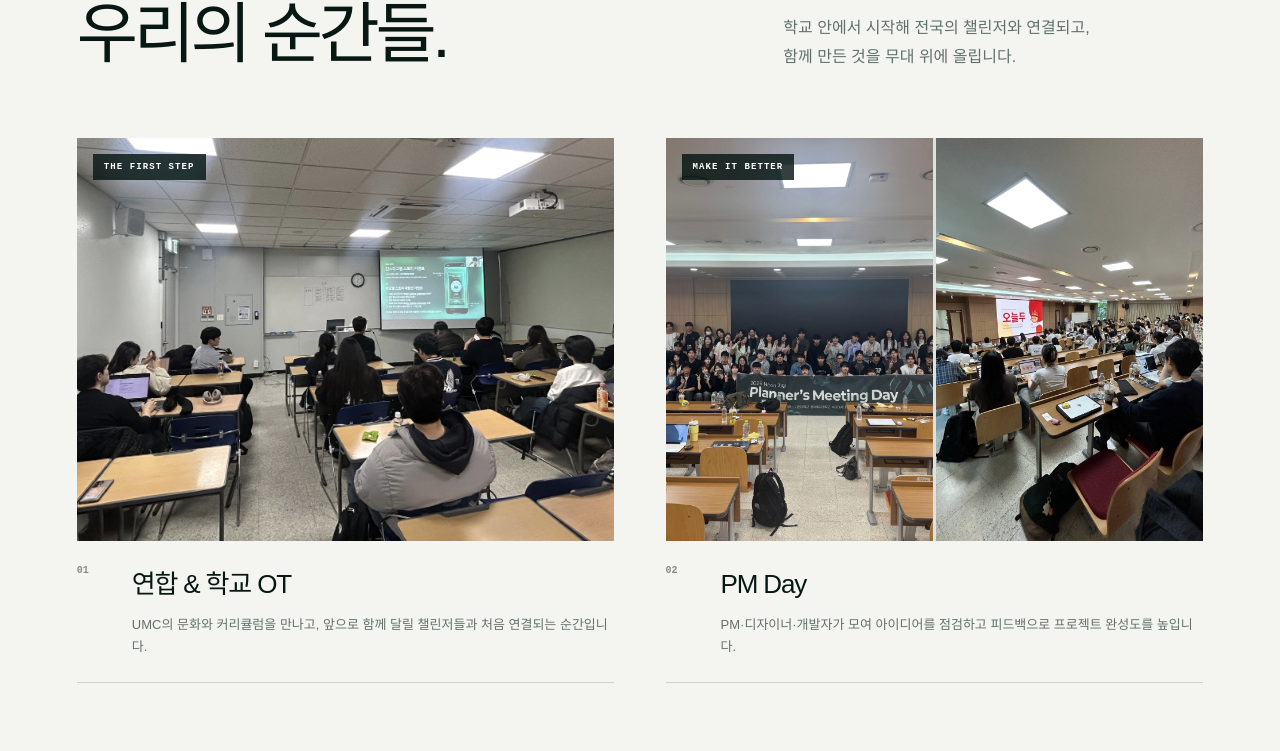
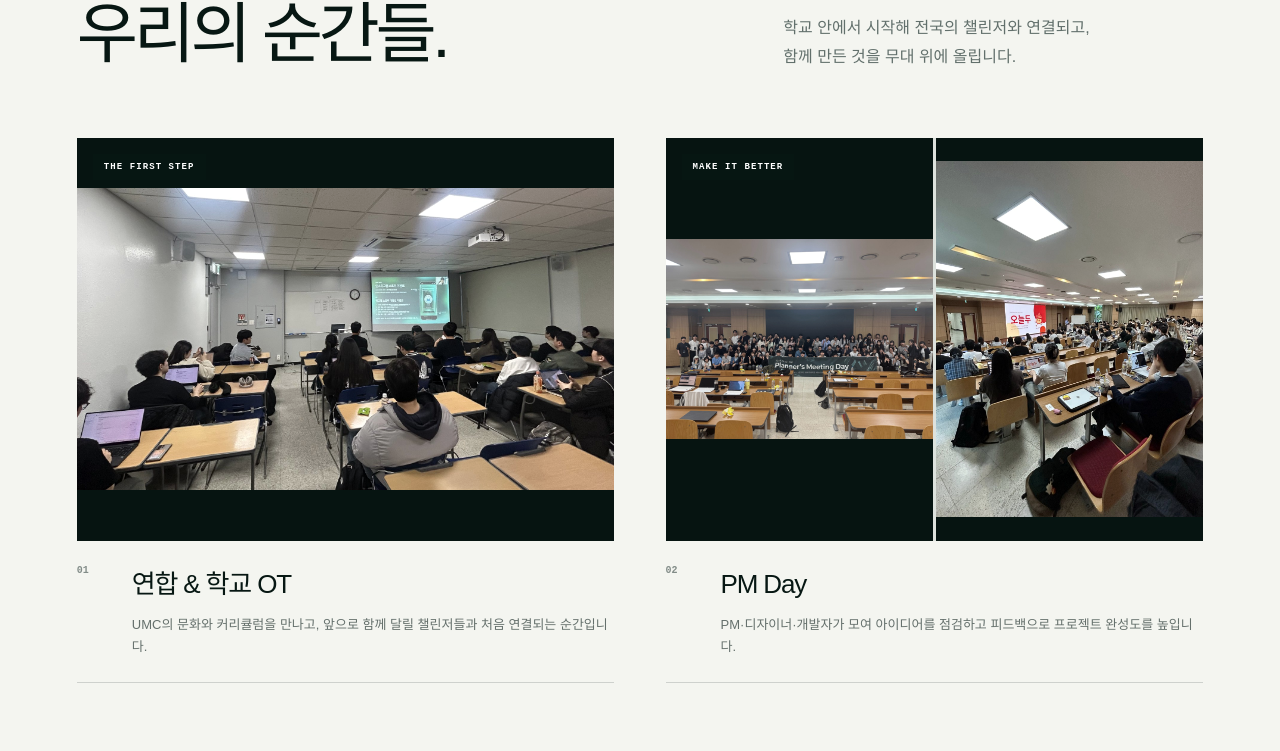
Before and after one commit to Niicka/umm_ad, a Next.js app: page / in a window 1280 px wide. Shown: the part 4972-5723 px from the top of the page. Built offline with nearby package versions, Linux system fonts and the light colour scheme.

Commit message:
fix: preserve event photo framing

```diff
--- a/app/globals.css
+++ b/app/globals.css
@@ -99,7 +99,7 @@ button, a, summary { -webkit-tap-highlight-color:transparent; }
 .event-grid { display:grid; grid-template-columns:repeat(2,minmax(0,1fr)); gap:70px 4vw; align-items:start; }
 .event-card:nth-child(even) { margin-top:0; }
 .event-image { position:relative; overflow:hidden; background:#dde2dd; aspect-ratio:4/3; }
-.event-image img { width:100%; height:100%; object-fit:cover; background:#071713; filter:saturate(.85) contrast(1.02); transition:transform .6s; }
+.event-image img { width:100%; height:100%; object-fit:contain; background:#071713; filter:saturate(.85) contrast(1.02); transition:transform .6s; }
 .event-image.dual { display:grid; grid-template-columns:repeat(2,minmax(0,1fr)); gap:3px; }
 .event-image.dual img { min-width:0; }
 .event-card:hover img { transform:scale(1.03); }
--- a/github-pages/updates.js
+++ b/github-pages/updates.js
@@ -87,7 +87,7 @@
   style.textContent = `.hero h1{line-height:1.08!important}.stats{grid-template-columns:repeat(3,1fr)!important}.benefit-list article:hover{padding:0!important}.university-list{margin-top:18px}.university-list summary{cursor:pointer;font-weight:800}.university-list>div{display:flex;flex-wrap:wrap;gap:8px;margin-top:18px}.university-list>div span{border:1px solid #07171329;border-radius:999px;padding:8px 11px;font-size:12px}.curriculum-tabs{display:flex;flex-wrap:wrap;gap:8px;margin:0 0 28px}.curriculum-tabs button{border:1px solid #ffffff47;border-radius:999px;color:#fff;background:transparent;padding:10px 15px;cursor:pointer;font-weight:700}.curriculum-tabs button.active{background:#12e8a5;border-color:#12e8a5;color:#071713}.curriculum-detail{display:block!important}.curriculum-detail h3{margin-bottom:24px!important}.curriculum-detail ol{margin:0;padding-left:22px;color:#ffffffcf;line-height:2}.event-extra{display:flex;flex-direction:column;justify-content:flex-end;padding:28px;background:linear-gradient(135deg,#082b24,#0b7a60);color:#fff}.event-extra strong{font-size:42px;letter-spacing:-.06em}.event-extra p{max-width:330px;color:#ffffffb3;line-height:1.7}.event-extra span{position:absolute;top:16px;left:16px}@media(max-width:900px){.stats{grid-template-columns:1fr 1fr!important}.stats>div:nth-child(3){border-bottom:0}.curriculum-tabs button{flex:1}}`;
   document.head.append(style);
   const interactionStyle = document.createElement('style');
-  interactionStyle.textContent = `.event-grid{grid-template-columns:repeat(2,minmax(0,1fr))!important;gap:70px 4vw!important}.event-card:nth-child(even){margin-top:0!important}.event-image img{object-fit:cover!important;background:#071713}.event-image.dual{grid-template-columns:repeat(2,minmax(0,1fr))!important}.event-extra a{display:inline-block;width:max-content;margin-top:16px;color:#071713;background:#12e8a5;padding:10px 12px;font-size:12px;font-weight:800}.benefit-list article{min-height:94px!important;transition:min-height .25s,background .25s!important}.benefit-list article:hover{min-height:150px!important}.benefit-list p{max-height:0;opacity:0;overflow:hidden;transition:.25s}.benefit-list article:hover p{max-height:80px;opacity:1}.commitment-intro{max-width:720px;margin:-42px auto 72px;font-size:16px;line-height:1.75;opacity:.72}@media(max-width:900px){.event-grid{grid-template-columns:1fr!important}.commitment-intro{margin:-28px auto 48px}}`;
+  interactionStyle.textContent = `.event-grid{grid-template-columns:repeat(2,minmax(0,1fr))!important;gap:70px 4vw!important}.event-card:nth-child(even){margin-top:0!important}.event-image img{object-fit:contain!important;background:#071713}.event-image.dual{grid-template-columns:repeat(2,minmax(0,1fr))!important}.event-extra a{display:inline-block;width:max-content;margin-top:16px;color:#071713;background:#12e8a5;padding:10px 12px;font-size:12px;font-weight:800}.benefit-list article{min-height:94px!important;transition:min-height .25s,background .25s!important}.benefit-list article:hover{min-height:150px!important}.benefit-list p{max-height:0;opacity:0;overflow:hidden;transition:.25s}.benefit-list article:hover p{max-height:80px;opacity:1}.commitment-intro{max-width:720px;margin:-42px auto 72px;font-size:16px;line-height:1.75;opacity:.72}@media(max-width:900px){.event-grid{grid-template-columns:1fr!important}.commitment-intro{margin:-28px auto 48px}}`;
   document.head.append(interactionStyle);
   const headlineStyle = document.createElement('style');
   headlineStyle.textContent = `.hero-content{max-width:1200px!important}.hero h1 strong{display:inline-block;white-space:nowrap;font-size:clamp(48px,6.4vw,112px)}.study-gallery{display:grid;grid-template-columns:repeat(3,1fr);gap:12px;margin-top:42px}.study-gallery img{width:100%;aspect-ratio:4/3;object-fit:contain;background:#e8ebe5}@media(max-width:900px){.hero h1 strong{white-space:normal;font-size:inherit}.study-gallery{grid-template-columns:1fr 1fr}}`;
```
